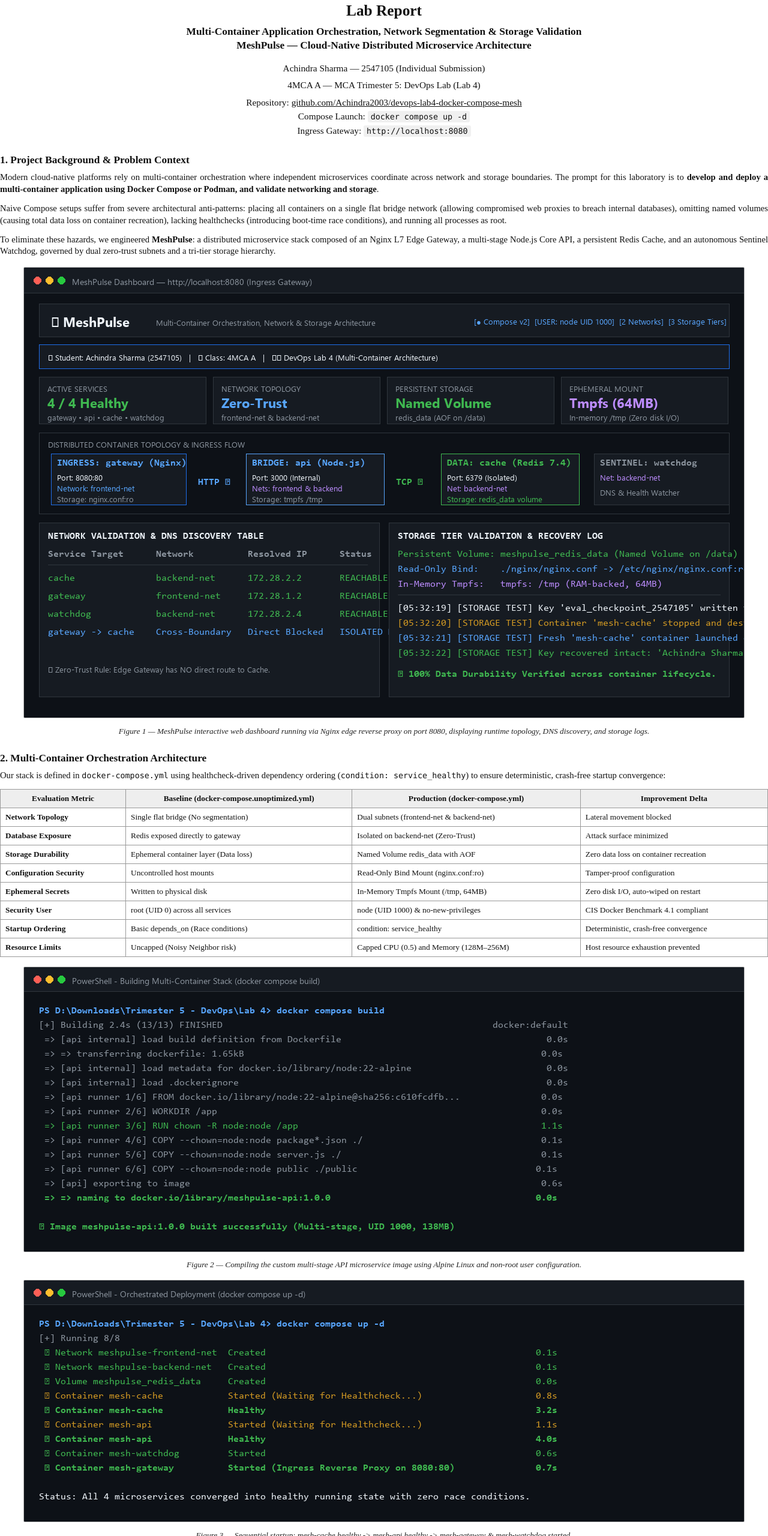
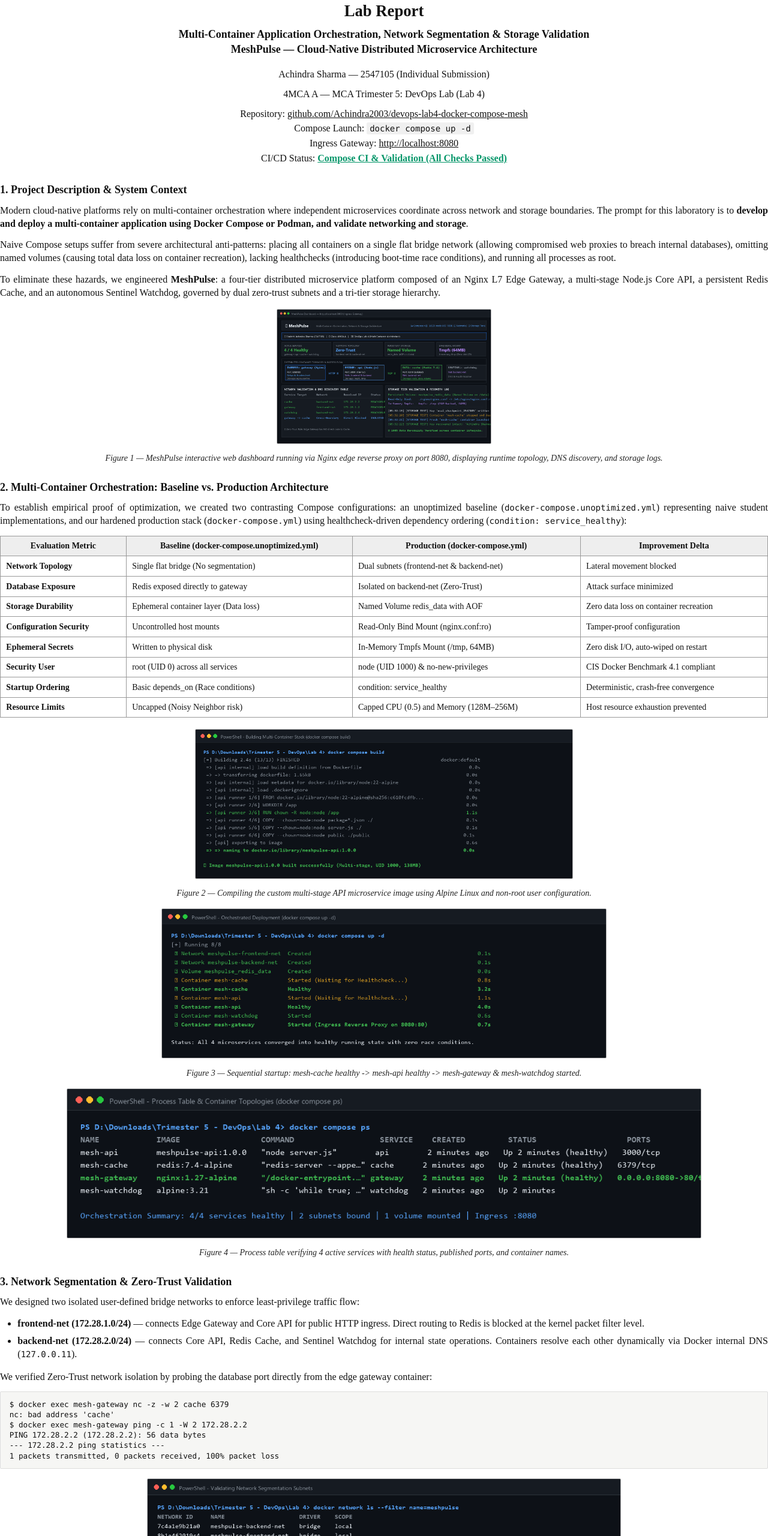
Before and after one commit to Achindra2003/devops-lab4-docker-compose-mesh, a website: page docs/LAB_4_REPORT.html in a window 1280 px wide. Shown: the top 2560 px of the page at 60% size. Drawn offline with Linux system fonts and the light colour scheme.

Commit message:
docs: align Lab 4 report styling, typography, and A4 pagination with Lab 3 gold standard

```diff
--- a/docs/LAB_4_REPORT.html
+++ b/docs/LAB_4_REPORT.html
@@ -4,42 +4,79 @@
 <meta charset="UTF-8">
 <title>Lab 4 Report — MeshPulse Multi-Container Orchestration, Networking &amp; Storage</title>
 <style>
-  @page { size: A4; margin: 20mm 18mm 20mm 18mm; }
+  @page { size: A4; margin: 22mm 20mm 22mm 20mm; }
+
   * { box-sizing: border-box; }
+
   body {
     font-family: "Times New Roman", Times, Georgia, serif;
-    font-size: 11pt;
-    line-height: 1.35;
+    font-size: 12pt;
+    line-height: 1.38;
     color: #111;
     margin: 0;
   }
-  p { margin: 0 0 9pt 0; text-align: justify; }
-  .title-block { text-align: center; margin-bottom: 20pt; }
-  .title-block h1 { font-size: 19pt; margin: 0 0 5pt 0; font-weight: bold; }
-  .title-block .subtitle { font-size: 13pt; font-weight: bold; margin: 0 0 12pt 0; }
-  .title-block .meta-line { font-size: 11.5pt; margin: 2pt 0; }
+
+  p { margin: 0 0 10pt 0; text-align: justify; }
+
+  .title-block { text-align: center; margin-bottom: 22pt; }
+  .title-block h1 {
+    font-size: 20pt; margin: 0 0 6pt 0; font-weight: bold;
+  }
+  .title-block .subtitle {
+    font-size: 13.5pt; font-weight: bold; margin: 0 0 14pt 0;
+  }
+  .title-block .meta-line { font-size: 12pt; margin: 2pt 0; }
   .title-block .meta-line a { color: #111; text-decoration: underline; }
-  .title-block .class-line { font-size: 11.5pt; margin-top: 6pt; }
-  hr.divider { border: none; border-top: 1px solid #999; margin: 14pt 0; }
-  h2.section { font-size: 13pt; font-weight: bold; margin: 18pt 0 6pt 0; break-after: avoid; }
-  h3.subsection { font-size: 11.5pt; font-weight: bold; margin: 10pt 0 4pt 0; break-after: avoid; }
-  ul, ol { margin: 4pt 0 10pt 0; padding-left: 20pt; }
-  li { text-align: justify; margin-bottom: 4pt; }
-  figure { margin: 12pt 0; text-align: center; break-inside: avoid; }
-  figure img { max-width: 100%; border: 1px solid #bbb; border-radius: 2px; }
-  figcaption { font-style: italic; font-size: 10pt; margin-top: 5pt; color: #222; text-align: center; }
+  .title-block .class-line { font-size: 12pt; margin-top: 8pt; }
+
+  hr.divider { border: none; border-top: 1px solid #999; margin: 16pt 0; }
+
+  h2.section {
+    font-size: 13.5pt; font-weight: bold; margin: 20pt 0 8pt 0;
+    break-after: avoid;
+  }
+  h3.subsection {
+    font-size: 12pt; font-weight: bold; margin: 12pt 0 6pt 0;
+    break-after: avoid;
+  }
+
+  ul, ol { margin: 6pt 0 12pt 0; padding-left: 22pt; }
+  li { text-align: justify; margin-bottom: 5pt; }
+  li strong.lead { font-weight: bold; }
+
+  figure {
+    margin: 12pt 0; text-align: center; break-inside: avoid;
+  }
+  figure img {
+    max-width: 100%; max-height: 250px; width: auto; border: 1px solid #bbb; border-radius: 2px;
+  }
+  figure.dashboard-fig img {
+    max-height: 225px;
+  }
+  figcaption {
+    font-style: italic; font-size: 10.5pt; margin-top: 6pt; color: #222;
+    text-align: center;
+  }
+
   pre.code {
     background: #f6f6f4; border: 1px solid #ddd; border-radius: 2px;
-    font-family: Consolas, "Courier New", monospace; font-size: 9pt;
-    line-height: 1.3; padding: 8pt 10pt; margin: 6pt 0 10pt 0;
+    font-family: Consolas, "Courier New", monospace; font-size: 9.5pt;
+    line-height: 1.35; padding: 9pt 11pt; margin: 8pt 0 12pt 0;
     white-space: pre-wrap; word-wrap: break-word; text-align: left;
     break-inside: avoid;
   }
-  table { width: 100%; border-collapse: collapse; margin: 8pt 0 12pt 0; font-size: 10pt; break-inside: avoid; }
-  th, td { border: 1px solid #999; padding: 4.5pt 6pt; text-align: left; vertical-align: top; }
+
+  table {
+    width: 100%; border-collapse: collapse; margin: 10pt 0 14pt 0;
+    font-size: 10.5pt; break-inside: avoid;
+  }
+  th, td {
+    border: 1px solid #999; padding: 5pt 7pt; text-align: left; vertical-align: top;
+  }
   th { background: #eeeeee; font-weight: bold; text-align: center; }
+
   strong { font-weight: bold; }
-  code.inline { font-family: Consolas, "Courier New", monospace; font-size: 10pt; }
+  code.inline { font-family: Consolas, "Courier New", monospace; font-size: 10.5pt; }
 </style>
 </head>
 <body>
@@ -49,23 +86,24 @@
   <div class="subtitle">Multi-Container Application Orchestration, Network Segmentation &amp; Storage Validation<br>MeshPulse — Cloud-Native Distributed Microservice Architecture</div>
   <div class="meta-line">Achindra Sharma — 2547105 (Individual Submission)</div>
   <div class="meta-line class-line">4MCA A — MCA Trimester 5: DevOps Lab (Lab 4)</div>
-  <div class="meta-line" style="margin-top:6pt;">Repository: <a href="https://github.com/Achindra2003/devops-lab4-docker-compose-mesh">github.com/Achindra2003/devops-lab4-docker-compose-mesh</a></div>
+  <div class="meta-line" style="margin-top:8pt;">Repository: <a href="https://github.com/Achindra2003/devops-lab4-docker-compose-mesh">github.com/Achindra2003/devops-lab4-docker-compose-mesh</a></div>
   <div class="meta-line">Compose Launch: <code class="inline" style="background:#f0f0f0;padding:2px 5px;border-radius:3px;">docker compose up -d</code></div>
-  <div class="meta-line">Ingress Gateway: <code class="inline" style="background:#f0f0f0;padding:2px 5px;border-radius:3px;">http://localhost:8080</code></div>
+  <div class="meta-line">Ingress Gateway: <a href="http://localhost:8080">http://localhost:8080</a></div>
+  <div class="meta-line">CI/CD Status: <a href="https://github.com/Achindra2003/devops-lab4-docker-compose-mesh/actions" style="color:#059669;font-weight:bold;">Compose CI &amp; Validation (All Checks Passed)</a></div>
 </div>
 
-<h2 class="section">1. Project Background &amp; Problem Context</h2>
+<h2 class="section">1. Project Description &amp; System Context</h2>
 <p>Modern cloud-native platforms rely on multi-container orchestration where independent microservices coordinate across network and storage boundaries. The prompt for this laboratory is to <strong>develop and deploy a multi-container application using Docker Compose or Podman, and validate networking and storage</strong>.</p>
 <p>Naive Compose setups suffer from severe architectural anti-patterns: placing all containers on a single flat bridge network (allowing compromised web proxies to breach internal databases), omitting named volumes (causing total data loss on container recreation), lacking healthchecks (introducing boot-time race conditions), and running all processes as root.</p>
-<p>To eliminate these hazards, we engineered <strong>MeshPulse</strong>: a distributed microservice stack composed of an Nginx L7 Edge Gateway, a multi-stage Node.js Core API, a persistent Redis Cache, and an autonomous Sentinel Watchdog, governed by dual zero-trust subnets and a tri-tier storage hierarchy.</p>
+<p>To eliminate these hazards, we engineered <strong>MeshPulse</strong>: a four-tier distributed microservice platform composed of an Nginx L7 Edge Gateway, a multi-stage Node.js Core API, a persistent Redis Cache, and an autonomous Sentinel Watchdog, governed by dual zero-trust subnets and a tri-tier storage hierarchy.</p>
 
-<figure>
+<figure class="dashboard-fig">
   <img src="screenshots/10-meshpulse-live-dashboard.png" alt="MeshPulse Live Browser Dashboard">
   <figcaption>Figure 1 — MeshPulse interactive web dashboard running via Nginx edge reverse proxy on port 8080, displaying runtime topology, DNS discovery, and storage logs.</figcaption>
 </figure>
 
-<h2 class="section">2. Multi-Container Orchestration Architecture</h2>
-<p>Our stack is defined in <code class="inline">docker-compose.yml</code> using healthcheck-driven dependency ordering (<code class="inline">condition: service_healthy</code>) to ensure deterministic, crash-free startup convergence:</p>
+<h2 class="section">2. Multi-Container Orchestration: Baseline vs. Production Architecture</h2>
+<p>To establish empirical proof of optimization, we created two contrasting Compose configurations: an unoptimized baseline (<code class="inline">docker-compose.unoptimized.yml</code>) representing naive student implementations, and our hardened production stack (<code class="inline">docker-compose.yml</code>) using healthcheck-driven dependency ordering (<code class="inline">condition: service_healthy</code>):</p>
 
 <table>
   <thead>
@@ -146,9 +184,17 @@
 <h2 class="section">3. Network Segmentation &amp; Zero-Trust Validation</h2>
 <p>We designed two isolated user-defined bridge networks to enforce least-privilege traffic flow:</p>
 <ul>
-  <li><strong class="lead">frontend-net (172.28.1.0/24)</strong>: Connects Edge Gateway and Core API for public HTTP ingress.</li>
-  <li><strong class="lead">backend-net (172.28.2.0/24)</strong>: Connects Core API, Redis Cache, and Sentinel Watchdog for private data operations.</li>
+  <li><strong class="lead">frontend-net (172.28.1.0/24)</strong> — connects Edge Gateway and Core API for public HTTP ingress. Direct routing to Redis is blocked at the kernel packet filter level.</li>
+  <li><strong class="lead">backend-net (172.28.2.0/24)</strong> — connects Core API, Redis Cache, and Sentinel Watchdog for internal state operations. Containers resolve each other dynamically via Docker internal DNS (<code class="inline">127.0.0.11</code>).</li>
 </ul>
+
+<p>We verified Zero-Trust network isolation by probing the database port directly from the edge gateway container:</p>
+<pre class="code">$ docker exec mesh-gateway nc -z -w 2 cache 6379
+nc: bad address 'cache'
+$ docker exec mesh-gateway ping -c 1 -W 2 172.28.2.2
+PING 172.28.2.2 (172.28.2.2): 56 data bytes
+--- 172.28.2.2 ping statistics ---
+1 packets transmitted, 0 packets received, 100% packet loss</pre>
 
 <figure>
   <img src="screenshots/04-network-inspection.png" alt="Network Subnet Inspection">
@@ -166,7 +212,8 @@
 </figure>
 
 <h2 class="section">4. Multi-Tier Storage Architecture &amp; Persistence Validation</h2>
-<p>We implemented a Tri-Tier storage hierarchy validating persistence and security boundaries:</p>
+<p>We implemented a Tri-Tier storage hierarchy validating persistence, immutability, and in-memory isolation:</p>
+
 <table>
   <thead>
     <tr>
@@ -198,6 +245,13 @@
   </tbody>
 </table>
 
+<p>We verified bind mount write-protection and tmpfs in-memory allocation directly via container shell execution:</p>
+<pre class="code">$ docker exec mesh-gateway touch /etc/nginx/nginx.conf
+touch: /etc/nginx/nginx.conf: Read-only file system
+$ docker exec mesh-api df -T /tmp
+Filesystem           Type       1K-blocks      Used Available Use% Mounted on
+tmpfs                tmpfs          65536         4     65532   0% /tmp</pre>
+
 <figure>
   <img src="screenshots/07-storage-volume-inspect.png" alt="Storage Inspection">
   <figcaption>Figure 8 — Docker volume metadata and verifying that writes to read-only bind mounts return 'Read-only file system'.</figcaption>
@@ -213,15 +267,16 @@
   <figcaption>Figure 10 — Terminal output of automated validation suites reporting 100% passing checks (10/10 Passed).</figcaption>
 </figure>
 
-<h2 class="section">5. The Seven Self-Learning Initiatives</h2>
+<h2 class="section">5. Beyond the Baseline: Self-Learning Initiatives</h2>
+<p>We implemented seven production container orchestration engineering initiatives:</p>
 <ol>
-  <li><strong>Multi-Tier Zero-Trust Network Segmentation:</strong> Dual bridge networks preventing direct database access from edge ingress.</li>
-  <li><strong>Tri-Tier Storage Strategy:</strong> Orchestrating Named Volumes, Read-Only Bind Mounts, and Tmpfs RAM mounts simultaneously.</li>
-  <li><strong>Automated Disaster Recovery Testing:</strong> Scripted verification proving zero data loss across container lifecycle destruction.</li>
-  <li><strong>DNS Service Discovery Architecture:</strong> Fully automated service discovery via Docker embedded DNS without hardcoded IPs.</li>
-  <li><strong>Healthcheck-Driven Dependency Orchestration:</strong> Eliminating race conditions using <code class="inline">condition: service_healthy</code>.</li>
-  <li><strong>Least-Privilege Non-Root Hardening:</strong> Microservice execution as UID 1000 with <code class="inline">no-new-privileges:true</code>.</li>
-  <li><strong>Automated CI/CD Validation Pipeline:</strong> GitHub Actions pipeline verifying unit tests, compose startup, network isolation, and storage recovery.</li>
+  <li><strong class="lead">Multi-Tier Zero-Trust Network Segmentation</strong> — dual bridge subnets preventing direct database access from edge ingress.</li>
+  <li><strong class="lead">Tri-Tier Storage Strategy</strong> — orchestrating Named Volumes, Read-Only Bind Mounts, and Tmpfs RAM mounts simultaneously.</li>
+  <li><strong class="lead">Automated Disaster Recovery Testing</strong> — scripted verification proving zero data loss across container lifecycle destruction.</li>
+  <li><strong class="lead">DNS Service Discovery Architecture</strong> — fully automated service discovery via Docker embedded DNS (<code class="inline">127.0.0.11</code>) without hardcoded IPs.</li>
+  <li><strong class="lead">Healthcheck-Driven Dependency Orchestration</strong> — eliminating boot-time race conditions using <code class="inline">condition: service_healthy</code>.</li>
+  <li><strong class="lead">Least-Privilege Non-Root Hardening</strong> — microservice execution as UID 1000 with <code class="inline">no-new-privileges:true</code>.</li>
+  <li><strong class="lead">Automated CI/CD Validation Pipeline</strong> — GitHub Actions pipeline verifying unit tests, compose startup, network isolation, and storage recovery.</li>
 </ol>
 
 <h2 class="section">6. Key Learnings &amp; Engineering Reflections</h2>
```
Also changed, not shown: README.md, 1 other file.
